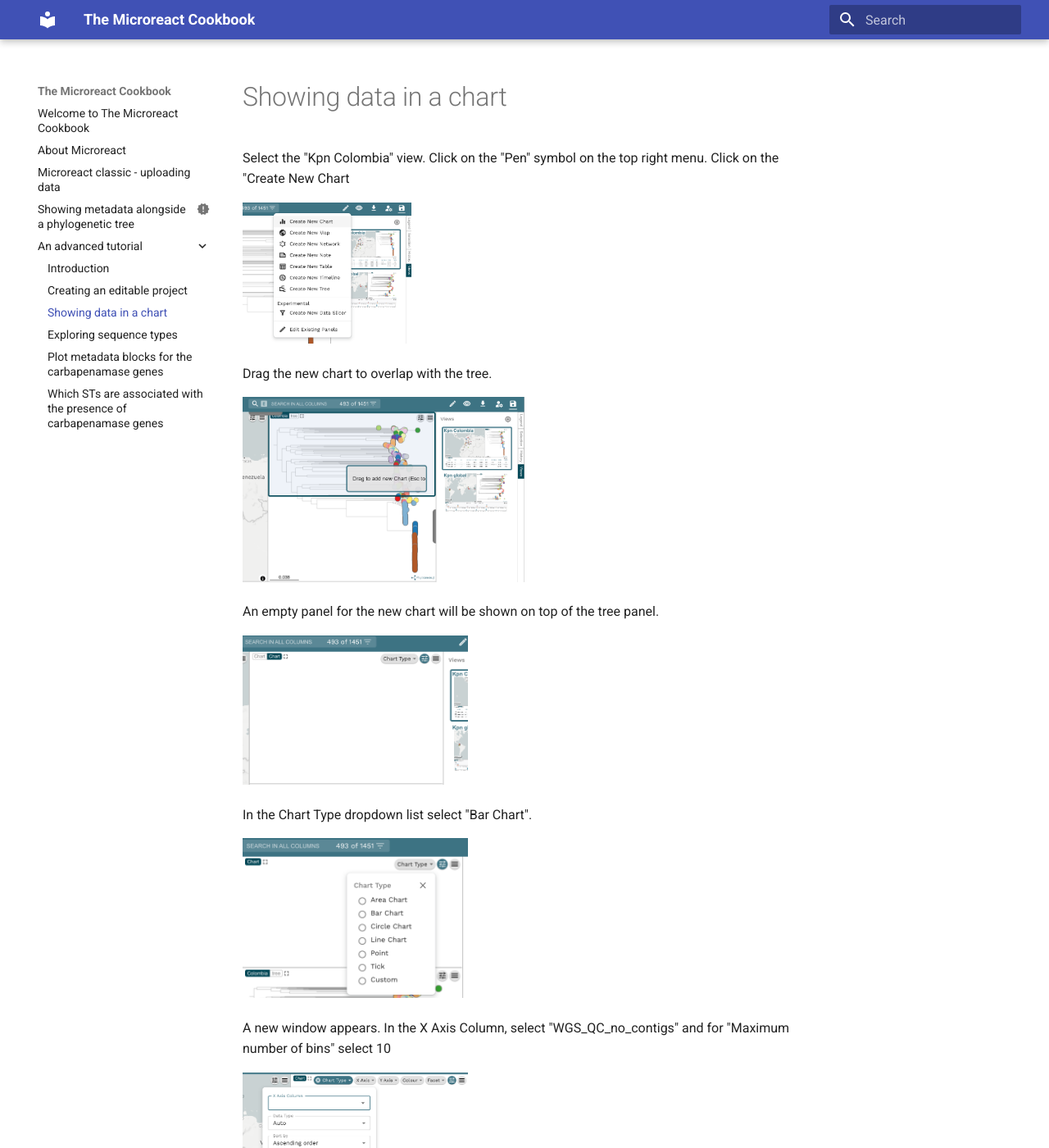
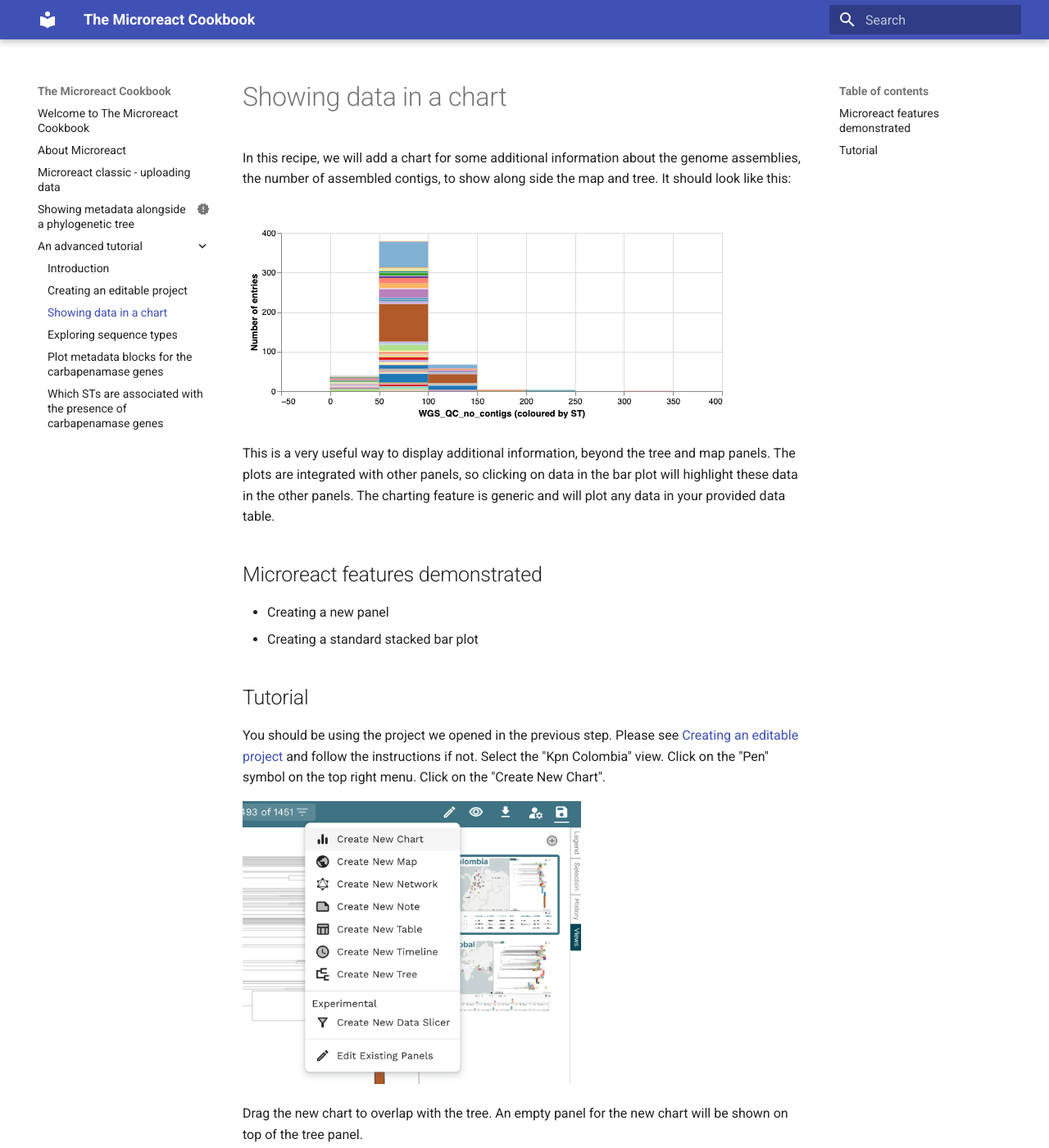
Before and after one commit to happykhan/microreact-cookbook, an MkDocs documentation site: the page built from docs/an-advanced-tutorial/step-2.md, in a window 1280 px wide and 1400 px high. Shown: the whole window at 82% size. Built offline with MkDocs 1.6.1 and Material for MkDocs 9.7.7, drawn with Linux system fonts in a browser that asks for light colours; some of the changed text lies outside the part shown.

Commit message:
basic upload

```diff
--- a/docs/an-advanced-tutorial/step-2.md
+++ b/docs/an-advanced-tutorial/step-2.md
@@ -6,26 +6,35 @@
 date: 2024-03-25
 ---
 
-Select the "Kpn Colombia" view. Click on the "Pen" symbol on the top right menu. Click on the "Create New Chart
+In this recipe, we will add a chart for some additional information about the genome assemblies, the number of assembled contigs, to show along side the map and tree. It should look like this:
 
-![Task 2: Present WGS QC statistics in a chart. Step 1: Select the "Kpn Colombia" view. Click on the "Pen" symbol on the top right menu. Click on the "Create New Chart"](tutorial/create%20new%20chart2.png){width="30%"}
+![Final chart](./tutorial/st-chart.png)
 
-Drag the new chart to overlap with the tree.
+This is a very useful way to display additional information, beyond the tree and map panels. The plots are integrated with other panels, so clicking on data in the bar plot will highlight these data in the other panels. The charting feature is generic and will plot any data in your provided data table.
 
-![Task 2: Present WGS QC statistics in a chart. Step 2: Drag the new chart to overlap with the tree.](tutorial/drag%20new%20chart%20copy.png){width="50%"}
+## Microreact features demonstrated
 
-An empty panel for the new chart will be shown on top of the tree panel.
+* Creating a new panel
+* Creating a standard stacked bar plot
 
-![Task 2: Present WGS QC statistics in a chart. Step 3: An empty panel for the new chart will be shown on top of the tree panel.](tutorial/new%20chart.png){width="40%"}
+## Tutorial
+
+You should be using the project we opened in the previous step. Please see [Creating an editable project](./step-1.md) and follow the instructions if not. Select the "Kpn Colombia" view. Click on the "Pen" symbol on the top right menu. Click on the "Create New Chart".
+
+![Task 2: Present WGS QC statistics in a chart. Step 1: Select the "Kpn Colombia" view. Click on the "Pen" symbol on the top right menu. Click on the "Create New Chart"](tutorial/create%20new%20chart2.png){width="60%"}
+
+Drag the new chart to overlap with the tree. An empty panel for the new chart will be shown on top of the tree panel.
+
+![Task 2: Present WGS QC statistics in a chart. Step 2: Drag the new chart to overlap with the tree.](tutorial/making-a-new-chart.png){width="90%"}
 
 In the Chart Type dropdown list select "Bar Chart".
 
-![Task 2: Present WGS QC statistics in a chart. Step 4: In the Chart Type dropdown list select "Bar Chart".](tutorial/bar%20chart.png){width="40%"}
+![Task 2: Present WGS QC statistics in a chart. Step 4: In the Chart Type dropdown list select "Bar Chart".](tutorial/bar%20chart.png){width="80%"}
 
 A new window appears. In the X Axis Column, select "WGS_QC_no_contigs" and for "Maximum number of bins" select 10
 
-![Task2: Present WGS QC statistics in a chart. Step 5: A new window appears. In the X Axis Column, select "WGS_QC_no_contigs" and for "Maximum number of bins" select 10.](tutorial/chart_QC.png){width="40%"}
+![Task2: Present WGS QC statistics in a chart. Step 5: A new window appears. In the X Axis Column, select "WGS_QC_no_contigs" and for "Maximum number of bins" select 10.](tutorial/chart_QC.png){width="80%"}
 
-The bar chart will look like above. Observe that most genomes have less the 100 contigs.
+The bar chart will look like above. Observe that most genomes have less the 100 contigs. The colour in this case is coloured by the sequence type (ST). You can change this using the Colour dropdown. You can export the chart as a seperate image (svg or png) by using the hamburger menu button in the top right.
 
-![Task 2: Present WGS QC statistics in a chart. Step 6: The bar chart will look like above. Observe that most genomes have less the 100 contigs.](tutorial/chart.png){width="60%"}
+![Task 2: Present WGS QC statistics in a chart. Step 6: The bar chart will look like above. Observe that most genomes have less the 100 contigs.](tutorial/chart.png){width="80%"}
```
Also changed, not shown: docs/an-advanced-tutorial/introduction.md (+12 -5 lines), docs/an-advanced-tutorial/step-1.md (+9 -0 lines), docs/an-advanced-tutorial/step-3.md (+24 -11 lines), docs/an-advanced-tutorial/step-4.md (+12 -1 lines), docs/an-advanced-tutorial/step-5.md (+9 -0 lines), docs/an-advanced-tutorial/tutorial/making-a-new-chart.png (added), docs/an-advanced-tutorial/tutorial/making-new-chart.png (added), docs/an-advanced-tutorial/tutorial/next-arrow-svgrepo-com.svg (added), docs/an-advanced-tutorial/tutorial/st-chart.png (added), docs/an-advanced-tutorial/tutorial/st-shart.png (added).
